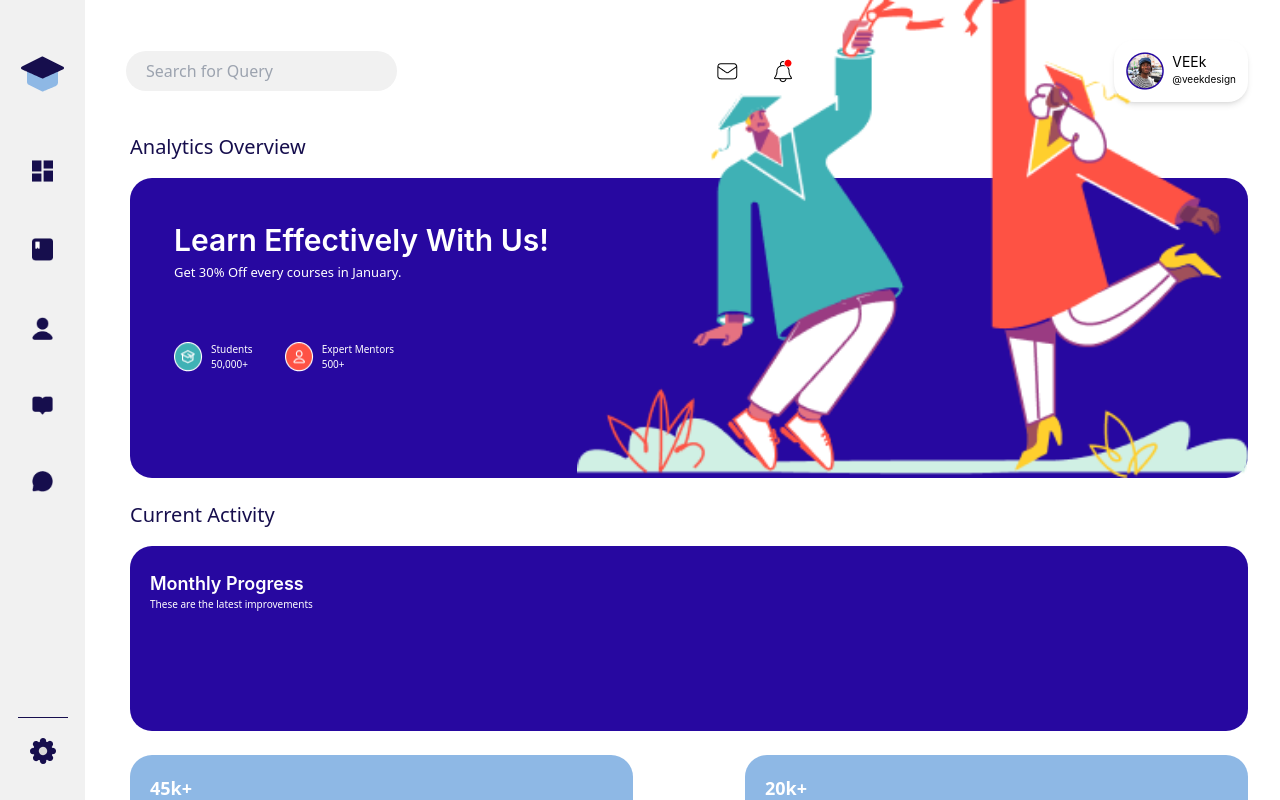
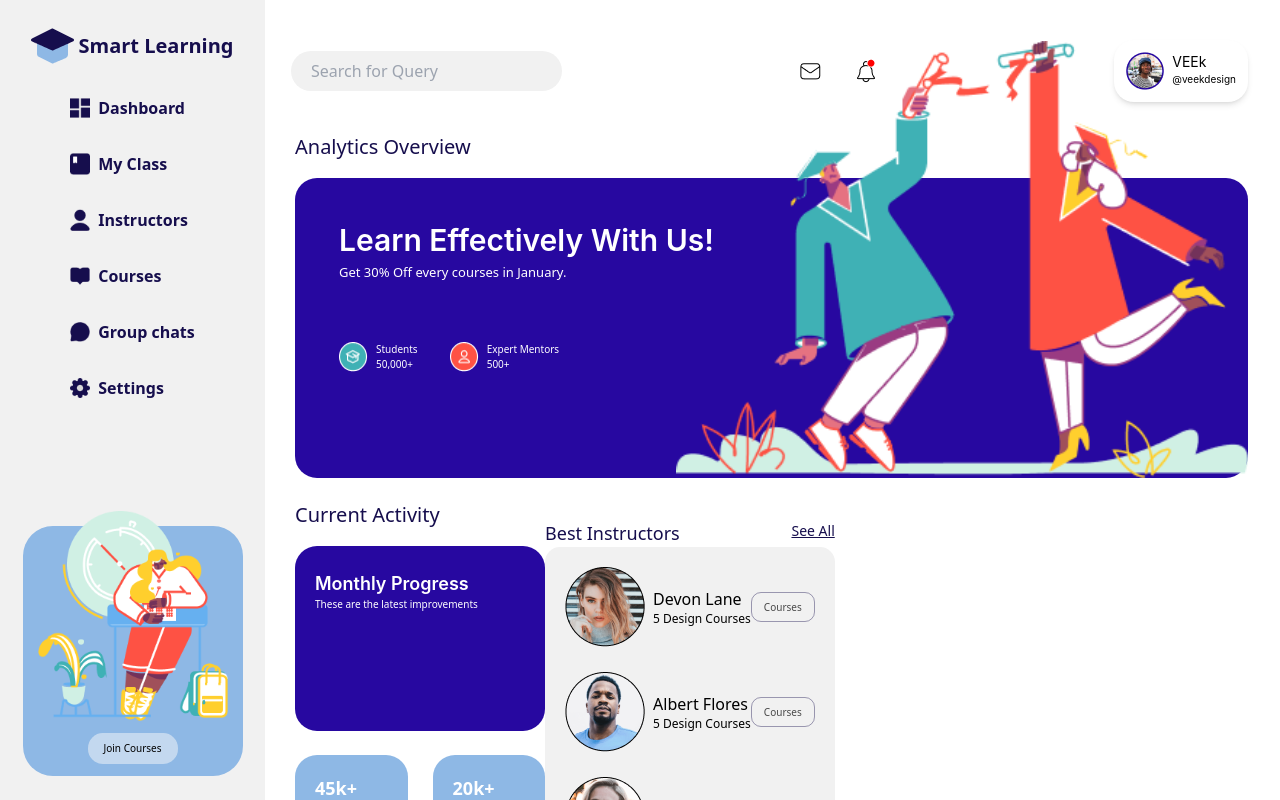
Before and after one commit to Dhanny-aay/smart-learn, a React (Create React App) app: page / in a window 1280 px wide. Shown: the top 800 px of the page. Built offline with nearby package versions, Linux system fonts and the light colour scheme.

Commit message:
starte work on making it responsive for desktop

```diff
--- a/src/home.js
+++ b/src/home.js
@@ -22,41 +22,53 @@
 import set from './set.png';
 import mail from './mail.png';
 import noti from './noti.png';
+import trate from './trate.png';
 
 const home = () => {
     return (
 
         <div className="">
-                <div className='bg-[#f1f1f1] hidden z-50 md:block fixed md:w-[85px] h-full left-0 top-0 px-5 pt-14'>
+                <div className='bg-[#f1f1f1] hidden z-50 md:block fixed md:w-[85px] lg:w-[265px] h-full left-0 top-0 px-5 md:pt-14 lg:pt-7'>
                     <div className=' flex flex-col items-center '>
-                        <span className=''>
+                        <span className=' flex flex-row items-center lg:space-x-1'>
                             <img src={ logotab } className='' alt="" />
+                            <p className=' hidden lg:block font-sans text-[#160e4d] text-[20px] font-semibold'>Smart Learning</p>
                         </span>
-                        <span className=' flex flex-col items-center mt-14 space-y-8'>
-                            <button className=' p-3 hover:bg-white hover:rounded-[10px] hover:shadow transition-all'>
-                                <img src={ menutab } className='' alt="" />
+                        <span className=' flex flex-col items-center md:mt-14 lg:mt-5 md:space-y-8 lg:space-y-2 lg:items-start'>
+                            <button className=' p-3 hover:bg-white hover:rounded-[10px] lg:hover:rounded-[30px] lg:px-5 hover:shadow transition-all flex flex-row items-center lg:space-x-2'>
+                                <img src={ menutab } className=' lg:w-5' alt="" />
+                                <p className='hidden lg:block font-sans text-[16px] font-semibold text-[#160e4d]'>Dashboard</p>
                             </button>
-                            <button className=' p-3 hover:bg-white hover:rounded-[10px] hover:shadow transition-all'>
-                                <img src={ marks } className='' alt="" />
+                            <button className=' p-3 hover:bg-white hover:rounded-[10px] hover:shadow transition-all flex flex-row items-center lg:space-x-2 lg:hover:rounded-[30px] lg:px-5'>
+                                <img src={ marks } className=' lg:w-5' alt="" />
+                                <p className='hidden lg:block font-sans text-[16px] font-semibold text-[#160e4d]'>My Class</p>
                             </button>
-                            <button className=' p-3 hover:bg-white hover:rounded-[10px] hover:shadow transition-all'>
-                                <img src={ bio } className='' alt="" />
+                            <button className=' p-3 hover:bg-white hover:rounded-[10px] hover:shadow transition-all flex flex-row items-center lg:space-x-2 lg:hover:rounded-[30px] lg:px-5'>
+                                <img src={ bio } className=' lg:w-5' alt="" />
+                                <p className='hidden lg:block font-sans text-[16px] font-semibold text-[#160e4d]'>Instructors</p>
                             </button>
-                            <button className=' p-3 hover:bg-white hover:rounded-[10px] hover:shadow transition-all'>
-                                <img src={ col } className='' alt="" />
+                            <button className=' p-3 hover:bg-white hover:rounded-[10px] hover:shadow transition-all flex flex-row items-center lg:space-x-2 lg:hover:rounded-[30px] lg:px-5'>
+                                <img src={ col } className=' lg:w-5' alt="" />
+                                <p className='hidden lg:block font-sans text-[16px] font-semibold text-[#160e4d]'>Courses</p>
                             </button>
-                            <button className=' p-3 hover:bg-white hover:rounded-[10px] hover:shadow transition-all'>
-                                <img src={ chat } className='' alt="" />
+                            <button className=' p-3 hover:bg-white hover:rounded-[10px] hover:shadow transition-all flex flex-row items-center lg:space-x-2 lg:hover:rounded-[30px] lg:px-5'>
+                                <img src={ chat } className=' lg:w-5' alt="" />
+                                <p className='hidden lg:block font-sans text-[16px] font-semibold text-[#160e4d]'>Group chats</p>
                             </button>
-                            <button className=' md:absolute bottom-4 border-t border-[#160e4d] py-5 px-3 hover:bg-white hover:rounded-[10px] hover:shadow transition-all'>
-                                <img src={ set } className='' alt="" />
+                            <button className=' md:absolute lg:static bottom-4 md:border-t lg:border-none border-[#160e4d] md:py-5 lg:py-3 px-3 hover:bg-white hover:rounded-[10px] hover:shadow transition-all flex flex-row items-center lg:space-x-2 lg:hover:rounded-[30px] lg:px-5'>
+                                <img src={ set } className=' lg:w-5' alt="" />
+                                <p className='hidden lg:block font-sans text-[16px] font-semibold text-[#160e4d]'>Settings</p>
                             </button>
 
                         </span>
+                        <div className='hidden lg:block lg:absolute bottom-6 mx-5 h-[250px] lg:mt-[5%] w-[220px] bg-[#8eb8e5] rounded-[30px] relative'>
+                            <img src={ trate } className='w-[190px] absolute left-[15px] -top-[15px]' alt="" />
+                            <button className=' bg-opacity-50 rounded-[15px] px-4 py-2 text-[10px] font-sans font-medium bottom-3 absolute left-[65px] bg-[#fafafa]'>Join Courses</button>
+                        </div>
                     </div>
 
                 </div>
-            <div className=" navbar py-6 flex justify-between px-4 md:pr-8 md:ml-[110px] md:hidden bg-white">
+            <div className=" navbar py-6 flex justify-between px-4 md:pr-8 md:ml-[110px]  md:hidden bg-white">
                 <span className=" flex justify-center items-center space-x-1">
                     <img src={ logo } className='' alt="" />
                     <p className=" font-sans font-semibold text-[20px] text-[#160e4d]">Smart Learning</p>
@@ -64,7 +76,7 @@
                 <img src={ menu } className='' alt="" />
             </div>
 
-            <div className=' mt-4 px-4 flex justify-between items-center md:pr-8 md:ml-[110px] md:mt-[40px]'>
+            <div className=' mt-4 px-4 flex justify-between items-center md:pr-8 md:ml-[110px] lg:ml-[275px] md:mt-[40px]'>
                 <input type="search" name="" className=' font-sans h-[40px] text-[rgba(22,14,77,0.5)] px-5 py-2 bg-[#f1f1f1] rounded-[22px]' placeholder='Search for Query' id="" />
 
                 <span className='hidden md:flex flex-row items-center space-x-8'>
@@ -82,7 +94,7 @@
 
             </div>
 
-            <div className=' mt-[30px] px-5 md:pr-8 md:ml-[110px]'>
+            <div className=' mt-[30px] px-5 md:pr-8 md:ml-[110px] lg:ml-[275px] '>
                 <div>
                     <p className=' font-sans font-medium text-[20px] text-[#160e4d]'>Analytics Overview</p>
                     <div className=' w-full rounded-[22px] md:h-[300px] mt-4 px-5 md:px-11 py-6 md:py-10 bg-[#2708a0] relative flex'>
@@ -114,8 +126,8 @@
 
             </div>
 
-            <div className=' mt-[22px] px-5 md:pr-8 md:ml-[110px]'>
-                <div className='flex flex-col'>
+            <div className=' mt-[22px] px-5 md:pr-8 md:ml-[110px] lg:ml-[275px] lg:flex lg:flex-row'>
+                <div className='flex flex-col lg:flex-row'>
                     <div>
                         <p className=' font-sans font-medium text-[20px] text-[#160e4d]'>Current Activity</p>
                         <div className=' w-full rounded-[22px] mt-4 px-5 py-6 bg-[#2708a0] h-[185px]'>
```
Also changed, not shown: src/trate.png (added).
